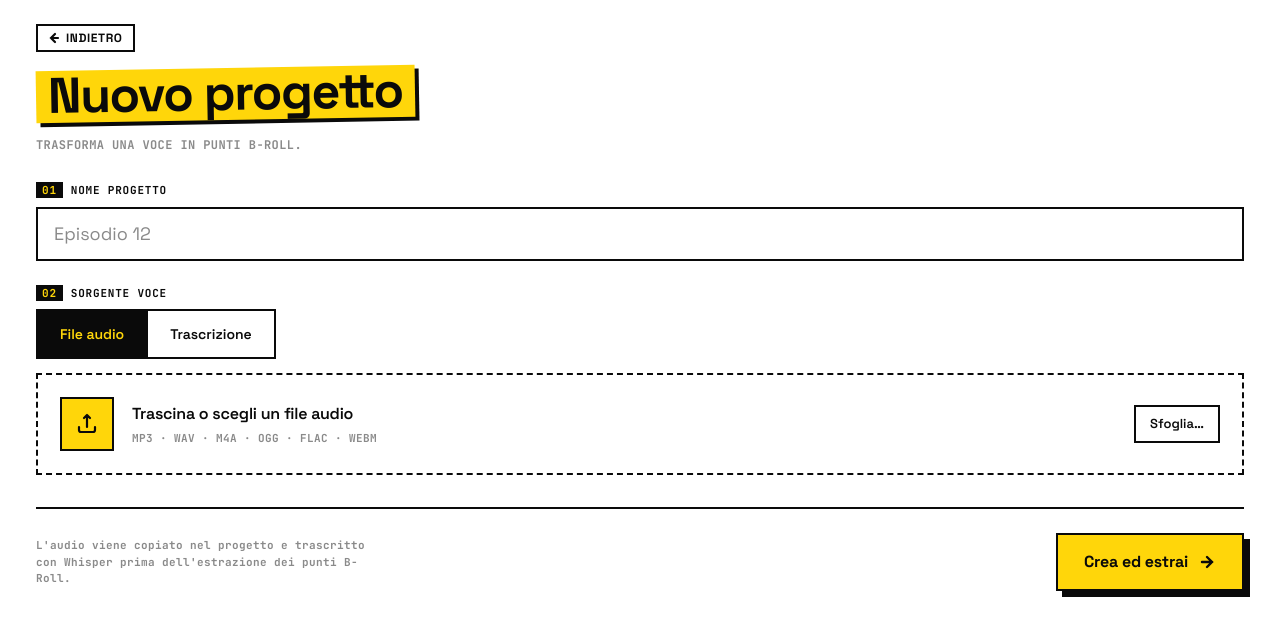
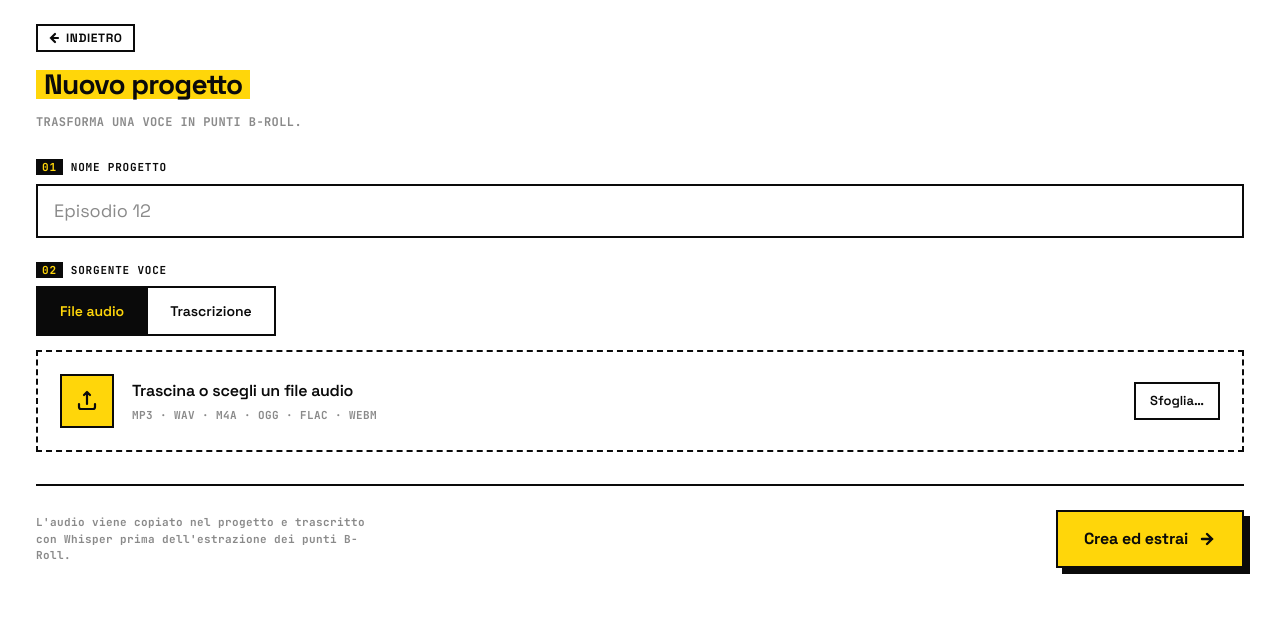
Before and after one commit to The-3Labs-Team/app-beeroll, a React (Vite) app: page /import in a window 1280 px wide. Shown: the top 636 px of the page. Built offline with nearby package versions, Linux system fonts and the light colour scheme.

Commit message:
style: smaller logo, no shadow
H1 titles 46-50px → 28px. Removed box-shadow + rotation from .bee-hl
and .bee-hl-sm. Compact yellow highlight without the brutalist drop
shadow.

```diff
--- a/src/index.css
+++ b/src/index.css
@@ -122,17 +122,14 @@
 .bee-hl {
   background: var(--bee-y);
   color: var(--bee-y-ink);
-  padding: 0 12px 2px;
-  box-shadow: 4px 4px 0 var(--bee-bk);
+  padding: 0 8px 1px;
   display: inline-block;
-  transform: translateY(-2px) rotate(-1deg);
 }
 
 .bee-hl-sm {
   background: var(--bee-y);
   color: var(--bee-y-ink);
-  padding: 2px 10px 4px;
-  box-shadow: 3px 3px 0 var(--bee-bk);
+  padding: 1px 6px 2px;
   display: inline-block;
 }
 
--- a/src/pages/ImportPage.tsx
+++ b/src/pages/ImportPage.tsx
@@ -89,7 +89,7 @@ export function ImportPage() {
           Indietro
         </BeeButton>
 
-        <h1 className="text-[50px] font-bold tracking-[-1.4px] leading-none mt-[18px] mb-1">
+        <h1 className="text-[28px] font-bold tracking-[-0.8px] leading-none mt-[18px] mb-1">
           <BeeHL>Nuovo progetto</BeeHL>
         </h1>
         <BeeMonoLabel as="div" className="mt-[14px] mb-7 text-[12px]">
--- a/src/pages/ProjectsPage.tsx
+++ b/src/pages/ProjectsPage.tsx
@@ -79,7 +79,7 @@ export function ProjectsPage() {
         {/* Header */}
         <div className="px-8 pt-7 pb-5 border-b-bee border-bee-ink flex items-end justify-between gap-6">
           <div>
-            <h1 className="text-[46px] font-bold tracking-[-1.2px] leading-none m-0">
+            <h1 className="text-[28px] font-bold tracking-[-0.8px] leading-none m-0">
               <BeeHL>Progetti</BeeHL>
             </h1>
             <BeeMonoLabel as="div" className="mt-2.5 text-[12px]">
--- a/src/pages/ReviewPage.tsx
+++ b/src/pages/ReviewPage.tsx
@@ -102,7 +102,7 @@ export function ReviewPage() {
           Indietro
         </BeeButton>
 
-        <h1 className="text-[46px] font-bold tracking-[-1.2px] leading-none mt-[18px] mb-1 break-words">
+        <h1 className="text-[28px] font-bold tracking-[-0.8px] leading-none mt-[18px] mb-1 break-words">
           <BeeHL>{project.name}</BeeHL>
         </h1>
 
--- a/src/pages/SettingsPage.tsx
+++ b/src/pages/SettingsPage.tsx
@@ -270,7 +270,7 @@ export function SettingsPage() {
           Indietro
         </BeeButton>
 
-        <h1 className="text-[46px] font-bold tracking-[-1.2px] leading-none mt-[18px] mb-1">
+        <h1 className="text-[28px] font-bold tracking-[-0.8px] leading-none mt-[18px] mb-1">
           <BeeHL>Impostazioni</BeeHL>
         </h1>
 
--- a/src/pages/SummaryPage.tsx
+++ b/src/pages/SummaryPage.tsx
@@ -73,7 +73,7 @@ export function SummaryPage() {
 
         <ActiveDownloadsBanner points={project.broll_points} />
 
-        <h1 className="text-[46px] font-bold tracking-[-1.2px] leading-none mt-[18px] mb-1 break-words">
+        <h1 className="text-[28px] font-bold tracking-[-0.8px] leading-none mt-[18px] mb-1 break-words">
           <BeeHL>{project.name}</BeeHL>
         </h1>
         <BeeMonoLabel as="div" className="mt-3 mb-6">
```
